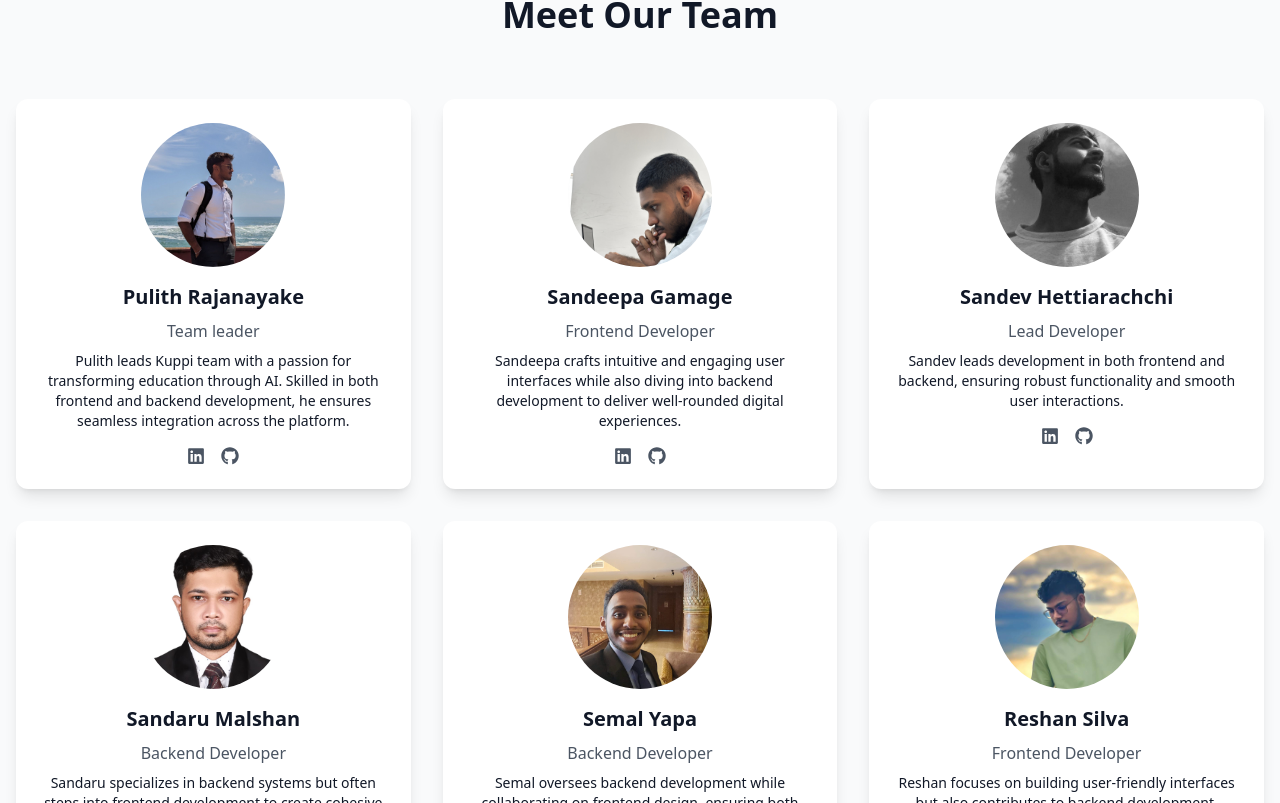
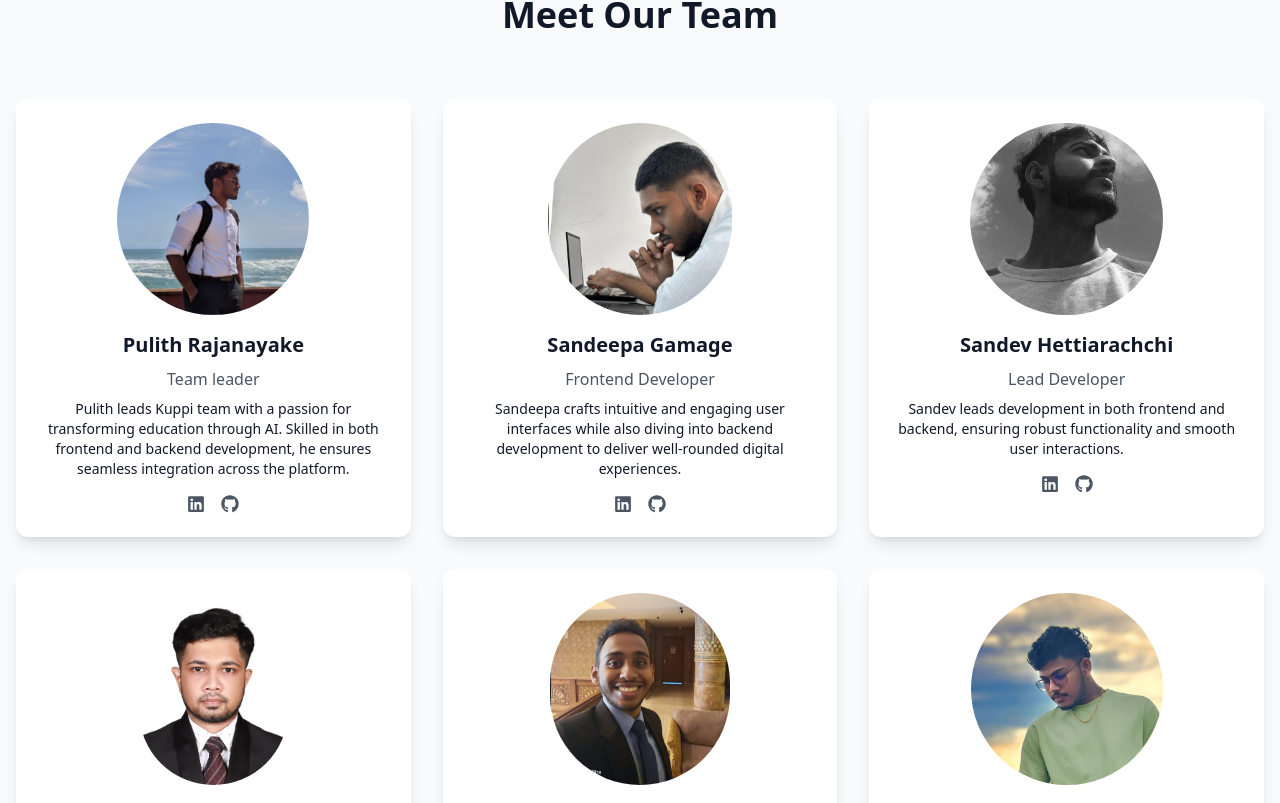
Before and after one commit to KuppiCS50/landing-page, a React (Create React App) app: page / in a window 1280 px wide. Shown: the part 2197-3000 px from the top of the page. Built offline with nearby package versions, Linux system fonts and the light colour scheme; the HTML template or start-up script is replaced by a standard one.

Commit message:
updated some team member image sizes

```diff
--- a/src/components/Team.jsx
+++ b/src/components/Team.jsx
@@ -49,7 +49,7 @@ const Team = ({ darkMode }) => {
               <motion.img
                 src={member.image}
                 alt={`${member.name}, ${member.role}`}
-                className="w-36 h-36 rounded-full mx-auto mb-4 object-cover"
+                className="w-68 h-48 rounded-full mx-auto mb-4 object-cover"
                 whileHover={{ scale: 1.1 }}
                 loading="lazy"
               />
```
Also changed, not shown: public/img/team/sandeepa.jpg, public/img/team/semal.jpg.
